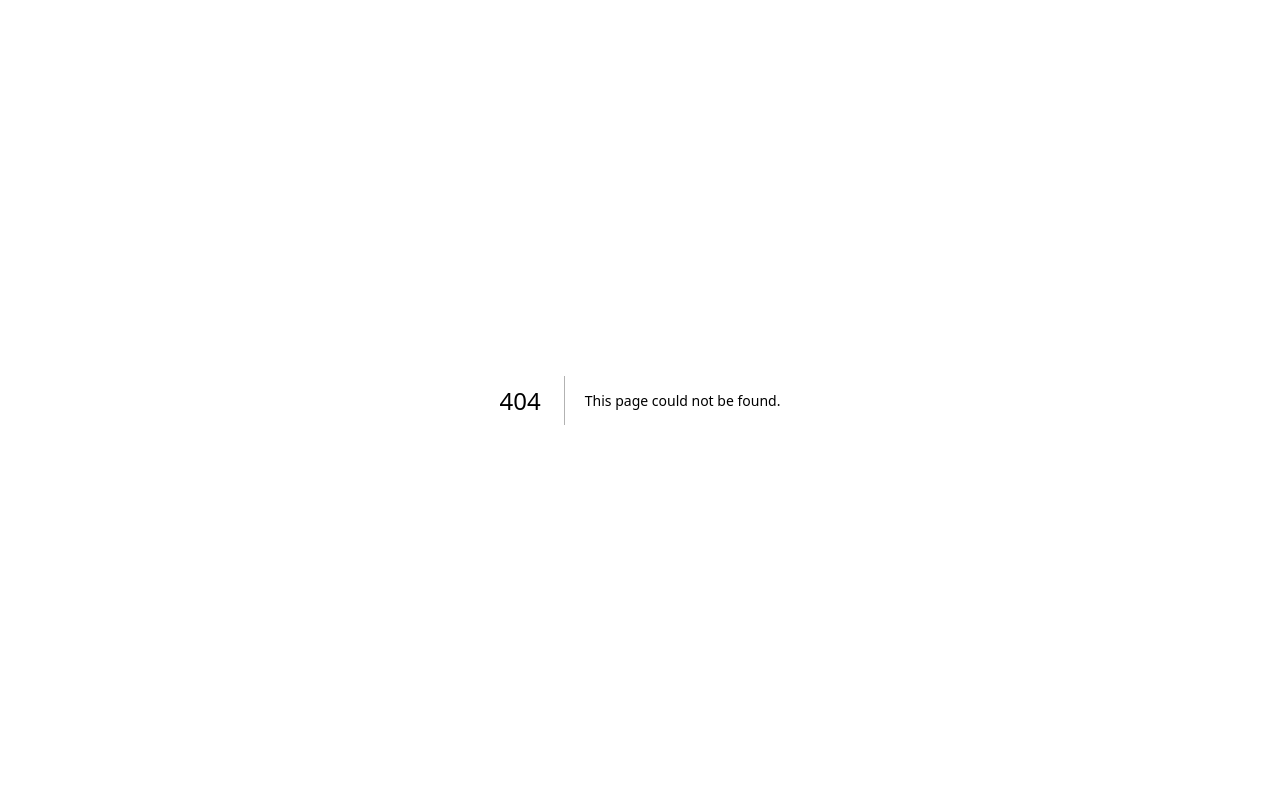
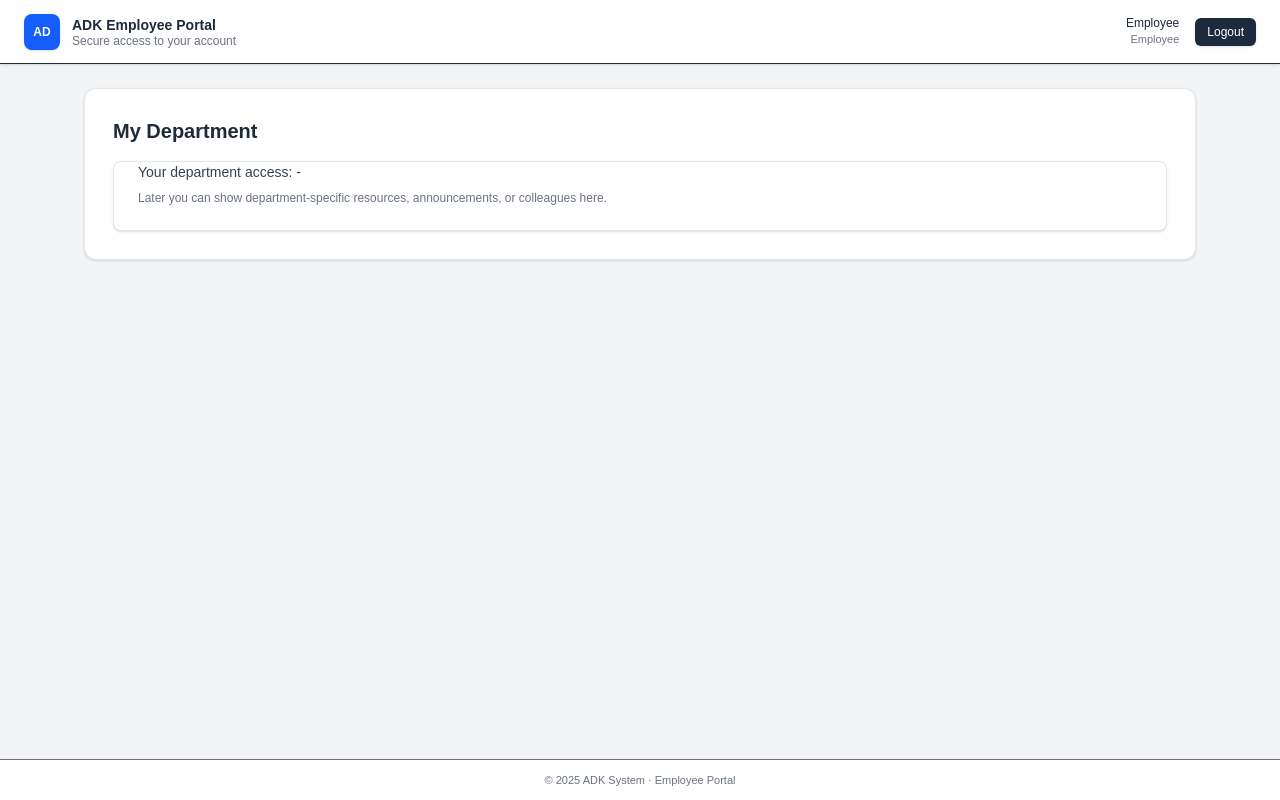
Before and after one commit to AshwetKini/adk-adminpanel, a Next.js app: page /employee/department in a window 1280 px wide. Before the commit this address had no page. Built offline with nearby package versions, Linux system fonts and the light colour scheme; no server answers.

Commit message:
added role based login

```diff
--- a/src/app/(auth)/login/page.tsx
+++ b/src/app/(auth)/login/page.tsx
@@ -1,37 +1,60 @@
 // src/app/(auth)/login/page.tsx
+
 'use client';
 
 import { useState } from 'react';
 import { useRouter, useSearchParams } from 'next/navigation';
+
 import { Button } from '@/components/ui/Button';
 import { Input } from '@/components/ui/Input';
 import { Card, CardHeader, CardContent } from '@/components/ui/Card';
 import { authApi } from '@/lib/api';
 import { setLocalTokens } from '@/lib/tokens';
+import type { LoginResponse } from '@/types/auth';
 
 export default function LoginPage() {
   const router = useRouter();
   const sp = useSearchParams();
-  const redirect = sp.get('redirect') || '/dashboard';
+  const redirect = sp.get('redirect'); // optional ?redirect=
 
   const [email, setEmail] = useState('superadmin@adksystem.com');
   const [password, setPassword] = useState('SuperAdmin@2025');
-  const [error, setError] = useState<string>('');
+  const [error, setError] = useState('');
   const [loading, setLoading] = useState(false);
 
   async function onSubmit(e: React.FormEvent) {
     e.preventDefault();
     setError('');
     setLoading(true);
+
     try {
-      const res = await authApi.login(email, password);
+      const res: LoginResponse = await authApi.login(email, password);
+
+      // Store tokens in localStorage
       setLocalTokens(res.access_token, res.refresh_token);
+
+      // Also set httpOnly cookies for middleware
       await fetch('/api/session', {
         method: 'POST',
         headers: { 'Content-Type': 'application/json' },
-        body: JSON.stringify({ access_token: res.access_token, refresh_token: res.refresh_token }),
+        body: JSON.stringify({
+          access_token: res.access_token,
+          refresh_token: res.refresh_token,
+        }),
       });
-      router.push(redirect);
+
+      // Role-based redirect
+      const role = res.user.role;
+      if (redirect) {
+        // If a redirect is explicitly provided, respect it
+        router.push(redirect);
+      } else if (role === 'employee') {
+        // Employee portal
+        router.push('/employee/dashboard');
+      } else {
+        // Admins (superadmin/admin/platform-admin)
+        router.push('/dashboard');
+      }
     } catch (err: any) {
       setError(err?.response?.data?.message || 'Invalid credentials');
     } finally {
@@ -45,14 +68,32 @@ export default function LoginPage() {
         <CardHeader>
           <div className="text-center">
             <h1 className="text-3xl font-bold text-gray-900">ADK System</h1>
-            <p className="text-gray-600 mt-2">Admin Panel Login</p>
+            <p className="text-gray-600 mt-2">Admin / Employee Login</p>
           </div>
         </CardHeader>
         <CardContent>
           <form onSubmit={onSubmit} className="space-y-4">
-            {error ? <div className="bg-red-50 text-red-600 p-3 rounded-md text-sm">{error}</div> : null}
-            <Input label="Email" type="email" value={email} onChange={(e) => setEmail(e.target.value)} required />
-            <Input label="Password" type="password" value={password} onChange={(e) => setPassword(e.target.value)} required />
+            {error ? (
+              <div className="bg-red-50 text-red-600 p-3 rounded-md text-sm">
+                {error}
+              </div>
+            ) : null}
+
+            <Input
+              label="Email"
+              type="email"
+              value={email}
+              onChange={(e) => setEmail(e.target.value)}
+              required
+            />
+            <Input
+              label="Password"
+              type="password"
+              value={password}
+              onChange={(e) => setPassword(e.target.value)}
+              required
+            />
+
             <Button type="submit" className="w-full" disabled={loading}>
               {loading ? 'Logging in...' : 'Login'}
             </Button>
--- /dev/null
+++ b/src/app/employee/dashboard/page.tsx
@@ -0,0 +1,64 @@
+// src/app/(employee)/dashboard/page.tsx
+
+'use client';
+
+import { useEffect, useState } from 'react';
+import { Card, CardContent } from '@/components/ui/Card';
+import { authApi } from '@/lib/api';
+import type { User } from '@/types/auth';
+
+export default function EmployeeDashboardPage() {
+  const [user, setUser] = useState<User | null>(null);
+  const [loading, setLoading] = useState(true);
+
+  useEffect(() => {
+    (async () => {
+      try {
+        const data = await authApi.profile();
+        setUser(data);
+      } catch {
+        // ignore, middleware/login will handle redirect if needed
+      } finally {
+        setLoading(false);
+      }
+    })();
+  }, []);
+
+  if (loading) {
+    return <div>Loading your dashboard...</div>;
+  }
+
+  if (!user) {
+    return <div>Unable to load profile.</div>;
+  }
+
+  const departments =
+    (user as any).departments && (user as any).departments.length > 0
+      ? (user as any).departments.join(', ')
+      : user.department || '-';
+
+  return (
+    <div className="space-y-4">
+      <h2 className="text-xl font-semibold">Welcome, {user.fullName}</h2>
+
+      <Card>
+        <CardContent className="space-y-2">
+          <div>
+            <span className="text-sm font-medium text-gray-600">Email:</span>{' '}
+            <span className="text-sm">{user.email}</span>
+          </div>
+          <div>
+            <span className="text-sm font-medium text-gray-600">Role:</span>{' '}
+            <span className="text-sm capitalize">{user.role}</span>
+          </div>
+          <div>
+            <span className="text-sm font-medium text-gray-600">
+              Departments:
+            </span>{' '}
+            <span className="text-sm">{departments}</span>
+          </div>
+        </CardContent>
+      </Card>
+    </div>
+  );
+}
--- /dev/null
+++ b/src/app/employee/department/page.tsx
@@ -0,0 +1,46 @@
+// src/app/(employee)/department/page.tsx
+
+'use client';
+
+import { Card, CardContent } from '@/components/ui/Card';
+import { authApi } from '@/lib/api';
+import { useEffect, useState } from 'react';
+import type { User } from '@/types/auth';
+
+export default function MyDepartmentPage() {
+  const [user, setUser] = useState<User | null>(null);
+
+  useEffect(() => {
+    (async () => {
+      try {
+        const data = await authApi.profile();
+        setUser(data);
+      } catch {
+        // ignore for now
+      }
+    })();
+  }, []);
+
+  const departments =
+    (user as any)?.departments && (user as any)?.departments.length > 0
+      ? (user as any).departments.join(', ')
+      : user?.department || '-';
+
+  return (
+    <div className="space-y-4">
+      <h2 className="text-xl font-semibold">My Department</h2>
+      <Card>
+        <CardContent>
+          <p className="text-sm text-gray-700">
+            Your department access:{' '}
+            <span className="font-medium">{departments}</span>
+          </p>
+          <p className="text-xs text-gray-500 mt-2">
+            Later you can show department-specific resources, announcements, or
+            colleagues here.
+          </p>
+        </CardContent>
+      </Card>
+    </div>
+  );
+}
--- /dev/null
+++ b/src/app/employee/layout.tsx
@@ -0,0 +1,107 @@
+// src/app/employee/layout.tsx
+
+'use client';
+
+import type React from 'react';
+import { useEffect, useState } from 'react';
+
+function parseJwt(token: string | null): any | null {
+  if (!token) return null;
+  try {
+    const base64Url = token.split('.')[1];
+    const base64 = base64Url.replace(/-/g, '+').replace(/_/g, '/');
+    const jsonPayload = decodeURIComponent(
+      atob(base64)
+        .split('')
+        .map((c) => '%' + ('00' + c.charCodeAt(0).toString(16)).slice(-2))
+        .join('')
+    );
+    return JSON.parse(jsonPayload);
+  } catch {
+    return null;
+  }
+}
+
+export default function EmployeeLayout({ children }: { children: React.ReactNode }) {
+  const [userName, setUserName] = useState<string | null>(null);
+  const [role, setRole] = useState<string | null>(null);
+
+  useEffect(() => {
+    if (typeof window === 'undefined') return;
+    const token = localStorage.getItem('access_token');
+    const payload = parseJwt(token);
+    if (payload) {
+      setUserName(payload.fullName || payload.email || null);
+      setRole(payload.role || null);
+    }
+  }, []);
+
+  async function handleLogout() {
+    try {
+      await fetch('/api/session', { method: 'DELETE' });
+    } catch {}
+
+    if (typeof window !== 'undefined') {
+      localStorage.removeItem('access_token');
+      localStorage.removeItem('refresh_token');
+      window.location.href = '/login';
+    }
+  }
+
+  return (
+    <div className="min-h-screen flex flex-col bg-gray-100 text-gray-800">
+
+      {/* Top Navigation */}
+      <header className="h-16 flex items-center justify-between px-6 bg-white border-b shadow-sm sticky top-0 z-30">
+
+        {/* Left: Logo + Title */}
+        <div className="flex items-center gap-3">
+          <div className="h-9 w-9 rounded-lg bg-blue-600 flex items-center justify-center text-white text-xs font-bold shadow-sm">
+            AD
+          </div>
+          <div className="leading-tight">
+            <p className="text-sm font-semibold">ADK Employee Portal</p>
+            <p className="text-xs text-gray-500 -mt-0.5">
+              Secure access to your account
+            </p>
+          </div>
+        </div>
+
+        {/* Right: User Section */}
+        <div className="flex items-center gap-4">
+          <div className="hidden md:flex flex-col items-end">
+            <span className="text-xs font-medium truncate max-w-[180px]">
+              {userName || 'Employee'}
+            </span>
+            <span className="text-[11px] text-gray-500 capitalize">
+              {role || 'employee'}
+            </span>
+          </div>
+
+          <button
+            onClick={handleLogout}
+            className="text-xs px-3 py-1.5 rounded-md bg-slate-800 text-white hover:bg-red-600 transition-all shadow-sm"
+          >
+            Logout
+          </button>
+        </div>
+      </header>
+
+      {/* Main CRM Body Layout */}
+      <main className="flex-1 w-full max-w-6xl mx-auto px-5 py-6">
+
+        {/* CRM-style card wrapper */}
+        <div className="bg-white rounded-xl shadow-sm border border-gray-200 p-6 md:p-7 transition-all hover:shadow-md">
+          {children}
+        </div>
+
+      </main>
+
+      {/* Footer */}
+      <footer className="border-t bg-white py-3 text-center text-[11px] text-gray-500">
+        © {new Date().getFullYear()} ADK System · Employee Portal
+      </footer>
+
+    </div>
+  );
+}
--- a/src/components/layout/Sidebar.tsx
+++ b/src/components/layout/Sidebar.tsx
@@ -1,4 +1,5 @@
 // src/components/layout/Sidebar.tsx
+
 'use client';
 
 import Link from 'next/link';
@@ -22,35 +23,63 @@ function parseJwt(token: string | null): any | null {
   }
 }
 
-const tenantMenu = [
+type MenuItem = { title: string; href: string };
+
+const tenantMenu: MenuItem[] = [
   { title: 'Dashboard', href: '/dashboard' },
   { title: 'Employees', href: '/employees' },
   { title: 'Departments', href: '/departments' },
 ];
 
-const platformMenu = [
+const platformMenu: MenuItem[] = [
   { title: 'Dashboard', href: '/dashboard' },
   { title: 'Tenants', href: '/tenants' },
 ];
 
+const employeeMenu: MenuItem[] = [
+  { title: 'My Dashboard', href: '/employee/dashboard' },
+  { title: 'My Department', href: '/employee/department' },
+];
+
 export default function Sidebar() {
   const pathname = usePathname();
-  const [isPlatformAdmin, setIsPlatformAdmin] = useState(false);
+
+  const [role, setRole] = useState<string | null>(null);
+  const [tenantKey, setTenantKey] = useState<string | null>(null);
+  const [userName, setUserName] = useState<string | null>(null);
 
   useEffect(() => {
     if (typeof window === 'undefined') return;
     const token = localStorage.getItem('access_token');
     const payload = parseJwt(token);
-
-    if (payload?.role === 'platform-admin' && payload?.tenantKey === 'platform') {
-      setIsPlatformAdmin(true);
-    } else {
-      setIsPlatformAdmin(false);
+    if (payload) {
+      setRole(payload.role || null);
+      setTenantKey(payload.tenantKey || null);
+      setUserName(payload.fullName || payload.email || null);
     }
   }, []);
 
+  const isPlatformAdmin = role === 'platform-admin' && tenantKey === 'platform';
+  const isEmployee = role === 'employee';
+  const isTenantAdmin = role === 'superadmin' || role === 'admin';
+
+  let menu: MenuItem[] = tenantMenu;
+  if (isPlatformAdmin) {
+    menu = platformMenu;
+  } else if (isEmployee) {
+    menu = employeeMenu;
+  } else if (!isTenantAdmin && !isPlatformAdmin && !isEmployee) {
+    // Unknown role – default to a minimal menu
+    menu = [{ title: 'Dashboard', href: '/dashboard' }];
+  }
+
   async function handleLogout() {
+    try {
       await fetch('/api/session', { method: 'DELETE' });
+    } catch {
+      // ignore network errors here
+    }
+
     if (typeof window !== 'undefined') {
       localStorage.removeItem('access_token');
       localStorage.removeItem('refresh_token');
@@ -58,22 +87,32 @@ export default function Sidebar() {
     }
   }
 
-  const menu = isPlatformAdmin ? platformMenu : tenantMenu;
+  return (
+    <aside className="w-64 bg-slate-900 text-slate-100 flex flex-col">
+      {/* Brand / Tenant */}
+      <div className="h-16 flex items-center justify-between px-4 border-b border-slate-800">
+        <div>
+          <div className="text-sm font-semibold tracking-wide">
+            ADK System
+          </div>
+          <div className="text-[11px] text-slate-400">
+            {tenantKey || 'Admin Panel'}
+          </div>
+        </div>
+      </div>
 
-  return (
-    <aside className="w-64 bg-gray-900 text-white min-h-screen flex flex-col">
-      <div className="p-4 font-bold text-xl border-b border-gray-700">
-        ADK System Admin
-      </div>
-      <nav className="flex-1 p-2 space-y-1">
+      {/* Navigation */}
+      <nav className="flex-1 px-2 py-4 space-y-1 overflow-y-auto">
         {menu.map((item) => {
-          const active = pathname.startsWith(item.href);
+          const active = pathname === item.href;
           return (
             <Link
               key={item.href}
               href={item.href}
-              className={`block px-3 py-2 rounded ${
-                active ? 'bg-gray-700' : 'hover:bg-gray-800'
+              className={`flex items-center px-3 py-2 rounded-md text-sm transition-colors ${
+                active
+                  ? 'bg-blue-500 text-white'
+                  : 'text-slate-200 hover:bg-slate-800 hover:text-white'
               }`}
             >
               {item.title}
@@ -81,12 +120,25 @@ export default function Sidebar() {
           );
         })}
       </nav>
+
+      {/* User + Logout */}
+      <div className="border-t border-slate-800 px-3 py-3 text-xs flex items-center justify-between gap-3 bg-slate-950/40">
+        <div className="flex flex-col overflow-hidden">
+          <span className="font-medium truncate">
+            {userName || 'Logged in'}
+          </span>
+          <span className="text-slate-400 capitalize truncate">
+            {role || 'user'}
+          </span>
+        </div>
         <button
+          type="button"
           onClick={handleLogout}
-        className="m-4 px-3 py-2 rounded bg-red-600 hover:bg-red-700 text-sm"
+          className="text-xs px-3 py-1.5 rounded-md bg-slate-800 text-slate-100 hover:bg-red-600 hover:text-white transition-colors"
         >
           Logout
         </button>
+      </div>
     </aside>
   );
 }
```
Lines whose indentation alone changed are shown as unchanged.
